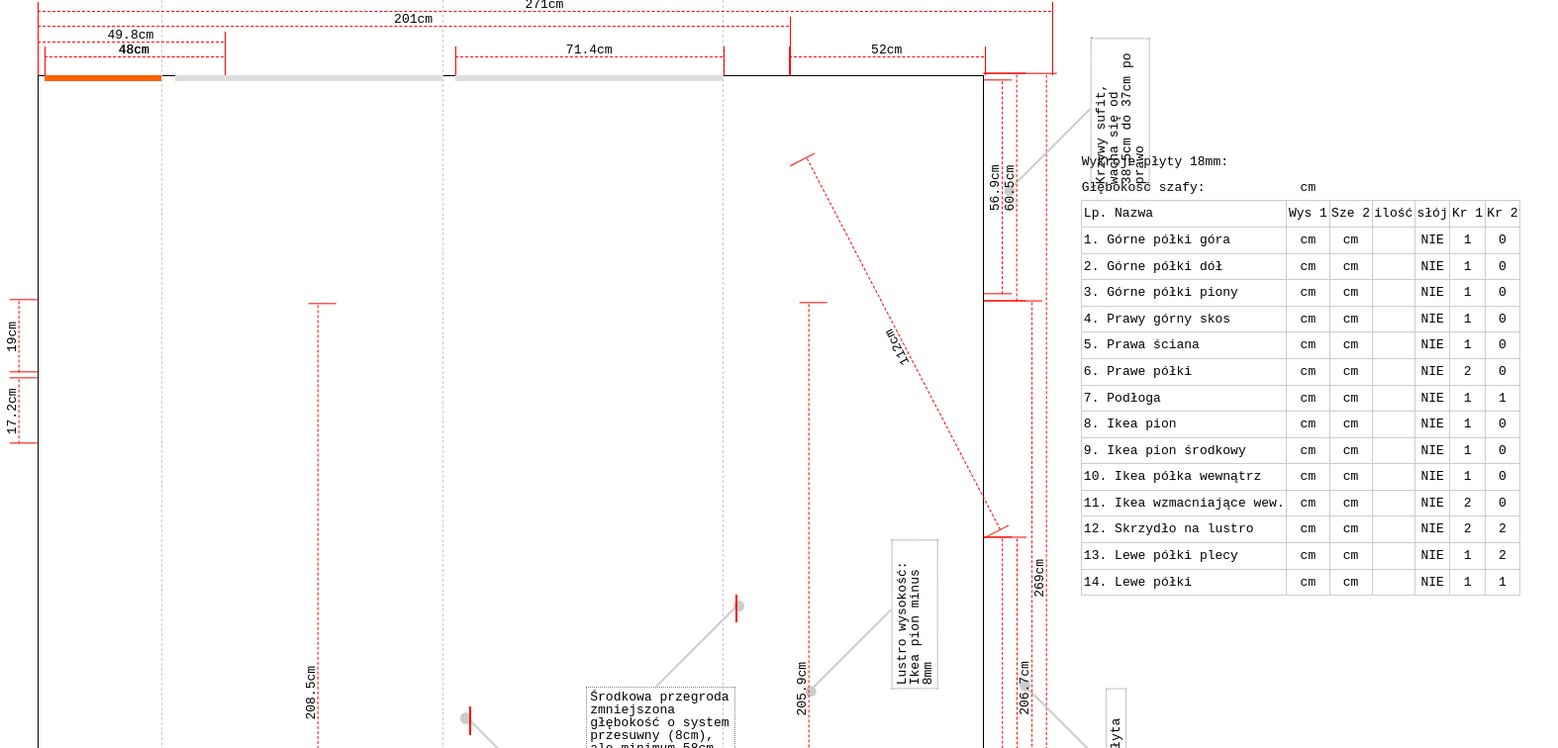
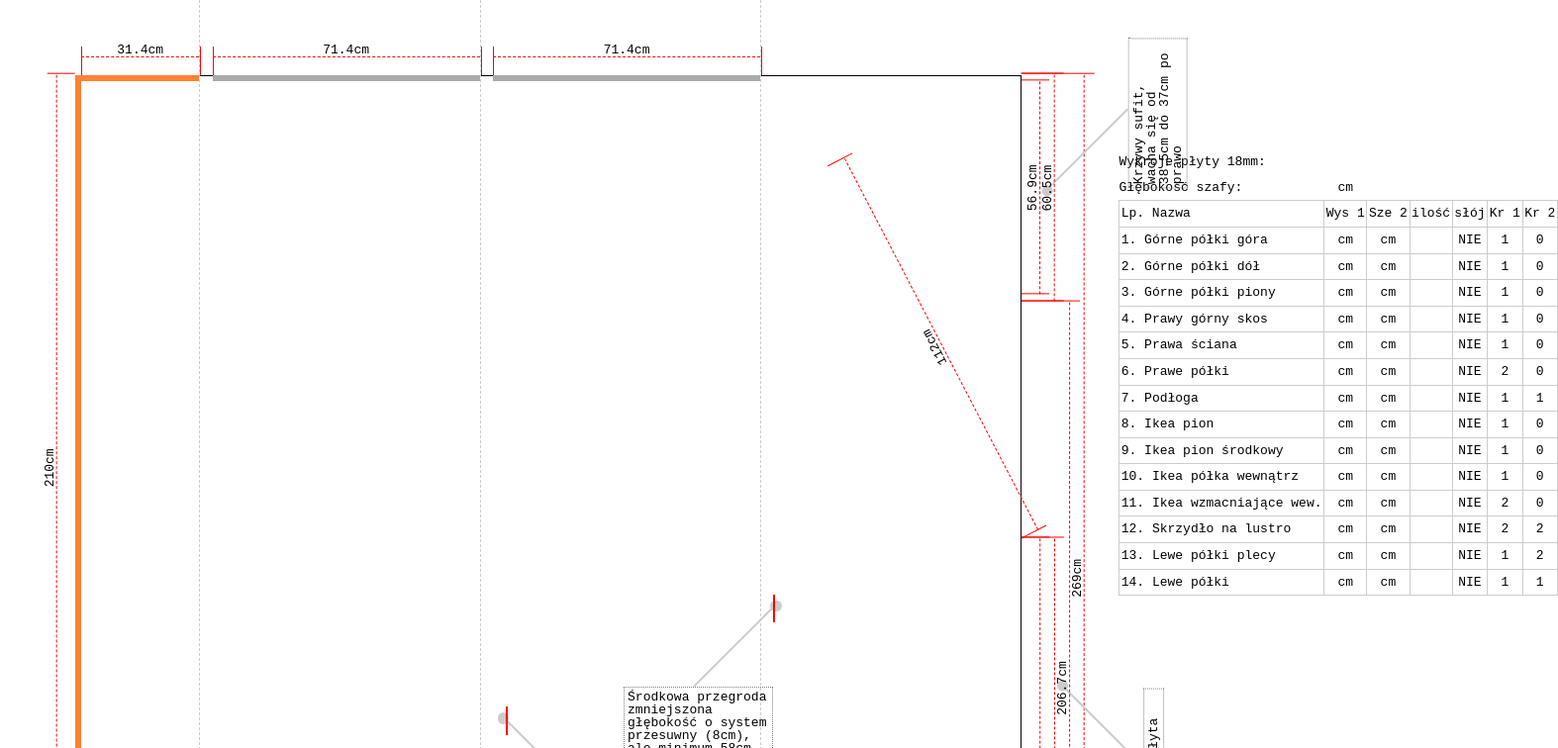
Before and after one commit to manio4444/wardrobe-design, a React (Create React App) app: page / in a window 1280 px wide. Shown: the top 756 px of the page at 99% size, 1574 px wide, since content can reach past the window. Built offline with nearby package versions, Linux system fonts and the light colour scheme.

Commit message:
lewe sizery fix

```diff
--- a/src/App.css
+++ b/src/App.css
@@ -12,7 +12,7 @@
   position: relative;
   transform: scale(1);
   transform-origin: left top;
-  margin: 2cm 1cm;
+  margin: 2cm 2cm;
   font-family: monospace;
 }
 
@@ -74,8 +74,8 @@
 }
 .sizer[data-sizer].lewa {
   left: 0;
-  transform: rotate(-90deg);
-  transform-origin: left bottom;
+  transform: rotate(-90deg) translateX(-100%) translateY(-100%);
+  transform-origin: left top;
 }
 .sizer[data-sizer].prawa {
   right: 0;
--- a/src/App.js
+++ b/src/App.js
@@ -35,48 +35,41 @@ function App() {
             <div className="skos"></div>
             <div className="skos2"></div>
 
-            <Sizer
-                lvl={1}
-                position={'gora'}
-                size={consts.gora_polka_sze_wew}
-                left={consts.plyta}
-                width={consts.gora_polka_sze - consts.plyta}
-            />
-            <Sizer
-                position={"gora"}
-                lvl={1}
-                size={consts.gora_polka_sze_wew}
-                left={consts.plyta}
-                width={consts.gora_polka_sze - consts.plyta}
-            />
-            <Sizer
-                position={"gora"}
-                lvl={1}
-                size={consts.skos_sze}
-                left={consts.gora_polki}
-                width={consts.skos_sze}
-            />
-            <Sizer
-                position={"gora"}
-                lvl={2}
-                size={consts.gora_polka_sze}
-                left={0}
-                width={consts.gora_polka_sze}
-            />
-            <Sizer
-                position={"gora"}
-                lvl={3}
-                size={consts.gora_polki}
-                left={0}
-                width={consts.gora_polki}
-            />
-            <Sizer
-                position={"gora"}
-                lvl={4}
-                size={consts.ikea_gora}
-                left={0}
-                width={consts.ikea_gora}
-            />
+            {/*<Sizer*/}
+            {/*    lvl={1}*/}
+            {/*    position={'gora'}*/}
+            {/*    size={consts.gora_polka_sze_wew}*/}
+            {/*    left={consts.plyta}*/}
+            {/*    width={consts.gora_polka_sze - consts.plyta}*/}
+            {/*/>*/}
+            {/*<Sizer*/}
+            {/*    position={"gora"}*/}
+            {/*    lvl={1}*/}
+            {/*    size={consts.skos_sze}*/}
+            {/*    left={consts.gora_polki}*/}
+            {/*    width={consts.skos_sze}*/}
+            {/*/>*/}
+            {/*<Sizer*/}
+            {/*    position={"gora"}*/}
+            {/*    lvl={2}*/}
+            {/*    size={consts.gora_polka_sze}*/}
+            {/*    left={0}*/}
+            {/*    width={consts.gora_polka_sze}*/}
+            {/*/>*/}
+            {/*<Sizer*/}
+            {/*    position={"gora"}*/}
+            {/*    lvl={3}*/}
+            {/*    size={consts.gora_polki}*/}
+            {/*    left={0}*/}
+            {/*    width={consts.gora_polki}*/}
+            {/*/>*/}
+            {/*<Sizer*/}
+            {/*    position={"gora"}*/}
+            {/*    lvl={4}*/}
+            {/*    size={consts.ikea_gora}*/}
+            {/*    left={0}*/}
+            {/*    width={consts.ikea_gora}*/}
+            {/*/>*/}
 
             {/*<div className="pomocnicza_poziom" style="bottom: var(--sciana_wys);"></div>*/}
             {/*<div className="pomocnicza_poziom" style="bottom: calc(var(--sciana_wys) - var(--plyta));"></div>*/}
@@ -85,27 +78,27 @@ function App() {
             {/*<div className="pomocnicza_poziom lewa" style="bottom: calc(var(--drzwi_wys) - var(--lewa_polka_wys));"></div>*/}
             {/*<div className="pomocnicza_poziom" style="bottom: 0cm;"></div>*/}
 
-            <Sizer
-                position={"lewa"}
-                lvl={1}
-                size={consts.lewa_polka_wys}
-                width={consts.lewa_polka_wys}
-                bottom={consts.drzwi_wys - consts.lewa_polka_wys}
-            />
-            <Sizer
-                position={"lewa"}
-                lvl={1}
-                size={consts.lewa_polka_wys_wew}
-                bottom={consts.drzwi_wys - consts.lewa_polka_wys - consts.lewa_polka_wys}
-                width={consts.lewa_polka_wys_wew}
-            />
-            <Sizer
-                position={"lewa"}
-                lvl={1}
-                size={consts.lewa_polka_grupa_wys}
-                bottom={0}
-                width={consts.lewa_polka_grupa_wys}
-            />
+            {/*<Sizer*/}
+            {/*    position={"lewa"}*/}
+            {/*    lvl={1}*/}
+            {/*    size={consts.lewa_polka_wys}*/}
+            {/*    width={consts.lewa_polka_wys}*/}
+            {/*    bottom={consts.drzwi_wys - consts.lewa_polka_wys}*/}
+            {/*/>*/}
+            {/*<Sizer*/}
+            {/*    position={"lewa"}*/}
+            {/*    lvl={1}*/}
+            {/*    size={consts.lewa_polka_wys_wew}*/}
+            {/*    bottom={consts.drzwi_wys - consts.lewa_polka_wys - consts.lewa_polka_wys}*/}
+            {/*    width={consts.lewa_polka_wys_wew}*/}
+            {/*/>*/}
+            {/*<Sizer*/}
+            {/*    position={"lewa"}*/}
+            {/*    lvl={1}*/}
+            {/*    size={consts.lewa_polka_grupa_wys}*/}
+            {/*    bottom={0}*/}
+            {/*    width={consts.lewa_polka_grupa_wys}*/}
+            {/*/>*/}
 
             <Sizer
                 position={"prawa"}
--- a/src/App.scss
+++ b/src/App.scss
@@ -1,9 +1,9 @@
 .deska {
   position: absolute;
-  background-color: #ddd;
+  background-color: #aaa;
 
   &.drewno {
-    background-color: #ff6200;
+    background-color: #ff8133;
   }
 }
 
--- a/src/config.js
+++ b/src/config.js
@@ -1,13 +1,21 @@
-import {ikea_sze_wew, ikea_sze_zew, lewa_drewniana_wew, lewa_drewniana_zew, plyta} from "./consts";
+import {
+    biala_wysokosc_srodka_wew,
+    ikea_sze_wew,
+    ikea_sze_zew,
+    lewa_drewniana_wew,
+    lewa_drewniana_zew,
+    plyta
+} from "./consts";
 
 export const typeType = {
     WYKROJ: "wykroj",
 }
 export const orientationType = {
     HORIZONTAL: 'pozioma',
-    VARTICAL: 'pionowa',
+    VERTICAL: 'pionowa',
 }
 export const colorType = {
+    WHITE: 'biala',
     WOOD: 'drewno',
 }
 
@@ -15,16 +23,22 @@ export const config = [
     {
         name: "biała środek sufit lewa",
         type: typeType.WYKROJ,
+        colorType: colorType.WHITE,
         orientation: orientationType.HORIZONTAL,
         helperLeft: false,
         helperRight: true,
         width: ikea_sze_wew,
         left: lewa_drewniana_zew + plyta,
         top: 0,
+        sizer: {
+            lvl: 1,
+            position: "gora",
+        }
     },
     {
         name: "biała środek sufit prawa",
         type: typeType.WYKROJ,
+        colorType: colorType.WHITE,
         orientation: orientationType.HORIZONTAL,
         helperLeft: false,
         helperRight: true,
@@ -35,7 +49,8 @@ export const config = [
             lvl: 1,
             position: "gora",
         }
-    }, {
+    },
+    {
         name: "drewniana lewa sufit",
         type: typeType.WYKROJ,
         colorType: colorType.WOOD,
@@ -45,5 +60,24 @@ export const config = [
         width: lewa_drewniana_wew,
         left: plyta,
         top: 0,
+        sizer: {
+            lvl: 1,
+            position: "gora",
+        }
+    },
+    {
+        name: "drewniana lewa lewa",
+        type: typeType.WYKROJ,
+        colorType: colorType.WOOD,
+        orientation: orientationType.VERTICAL,
+        helperTop: false,
+        helperBottom: true,
+        width: biala_wysokosc_srodka_wew,
+        left: 0,
+        top: 0,
+        sizer: {
+            lvl: 1,
+            position: "lewa",
+        }
     },
 ]
--- a/src/consts.js
+++ b/src/consts.js
@@ -10,6 +10,9 @@ export const sciana_sze = 253;
 export const sufit_kanal = 240;
 
 export const sufit_biala_srodek = ikea_sze_zew + ikea_sze_zew;
+export const pantograf = 130;
+export const szuflady_srodek = 2 * 40;
+export const biala_wysokosc_srodka_wew = pantograf + szuflady_srodek;
 export const lewa_drewniana_zew = 35;
 export const lewa_drewniana_wew = lewa_drewniana_zew - (2 * plyta);
 
```
